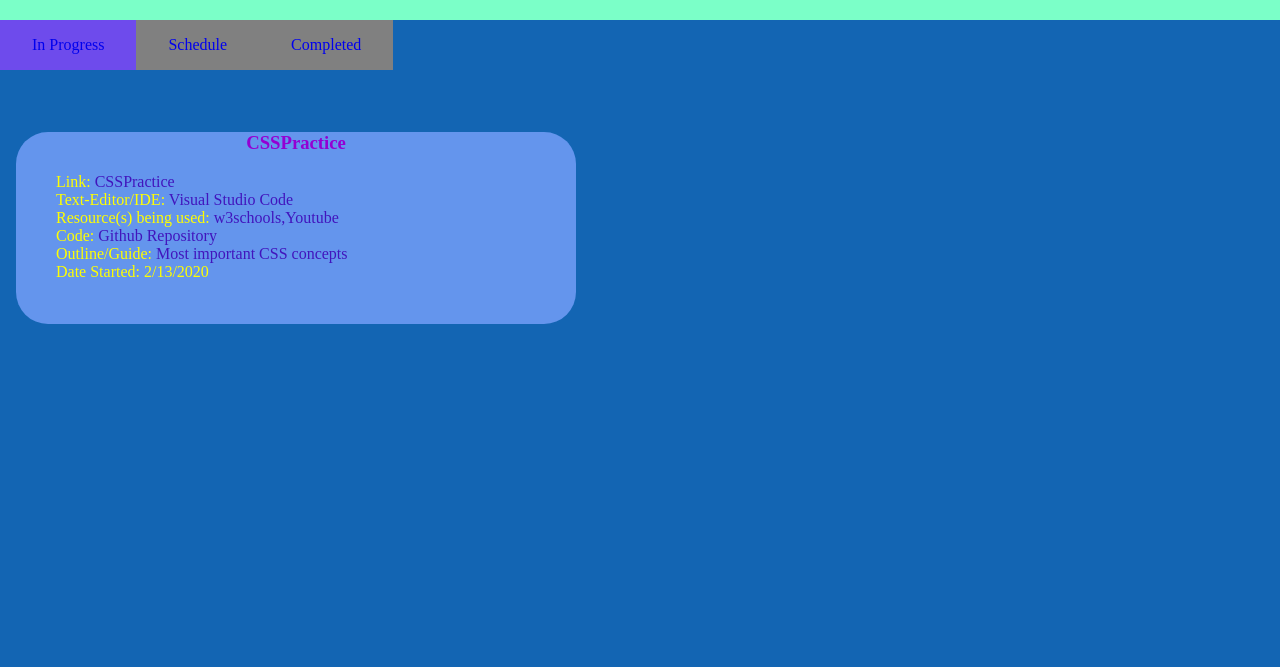
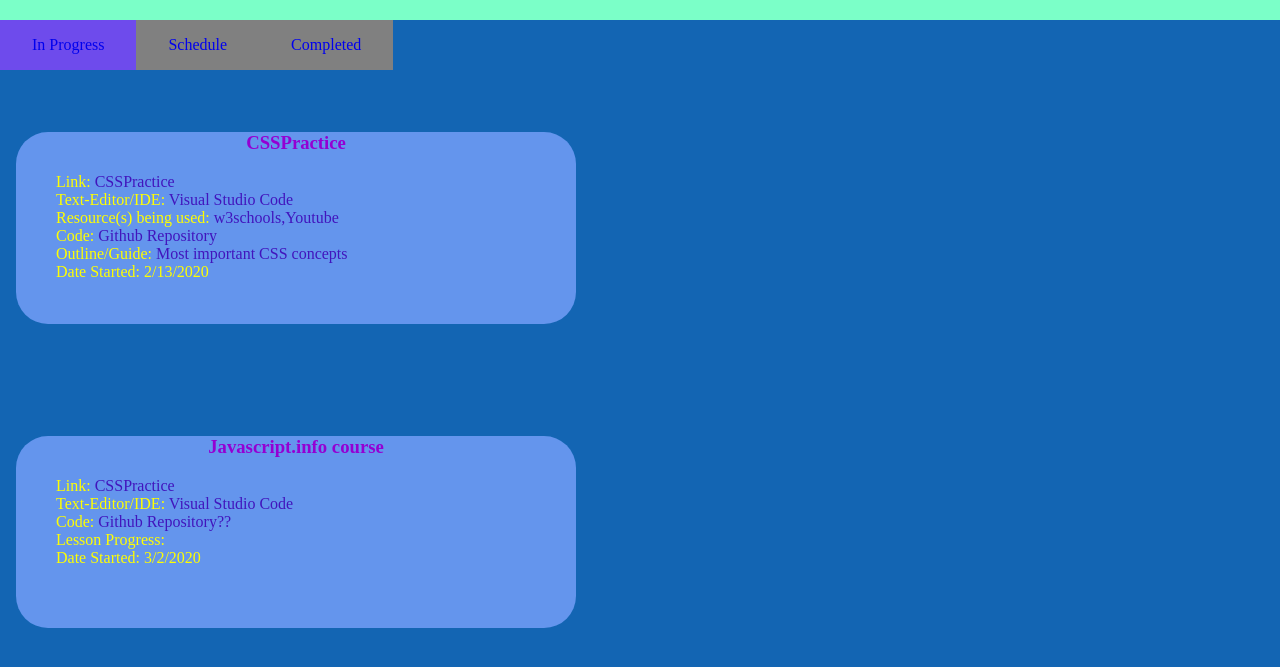
Before and after one commit to rss838/GameDesign2Portfolio, a plain HTML site: page InProgress.html in a window 1280 px wide. Shown: the part 111-778 px from the top of the page. Drawn offline with Linux system fonts and the light colour scheme.

Commit message:
Add files via upload

```diff
--- a/InProgress.html
+++ b/InProgress.html
@@ -32,6 +32,17 @@
         <li>Date Started: 2/13/2020</li>
     </ul>
 </div>
+
+<div class="JSCourse">
+    <h3>Javascript.info course</h3>
+    <ul>
+        <li>Link: <a href="https://rss838.github.io/CSSPractice/">CSSPractice</a></li>
+        <li>Text-Editor/IDE: <a href="https://code.visualstudio.com/">Visual Studio Code</a></li>
+        <li>Code: <a href=>Github Repository??</a></li>
+        <li>Lesson Progress: <a href=""></a></li>
+        <li>Date Started: 3/2/2020</li>
+    </ul>
+</div>
 </body>
 
 
--- a/styleSheet.css
+++ b/styleSheet.css
@@ -61,6 +61,32 @@ header {
     color: rgb(65, 21, 189);
 }
 .CSSPractice h3 {
+    text-align: center;
+    color: darkviolet;
+}
+
+ /*styling for JSCourse Div*/
+ .JSCourse {
+    margin-top: 7em; /*separates and navbar*/
+    margin-left: 1em;
+    background-color: cornflowerblue;
+    height: 12em;
+    width: 35em;
+    border-radius: 2em;
+}
+
+.JSCourse ul {
+    list-style: none;
+ }
+.JSCourse li {
+    color: yellow;
+}
+
+.JSCourse li a {
+    text-decoration: none;
+    color: rgb(65, 21, 189);
+}
+.JSCourse h3 {
     text-align: center;
     color: darkviolet;
 }
```
